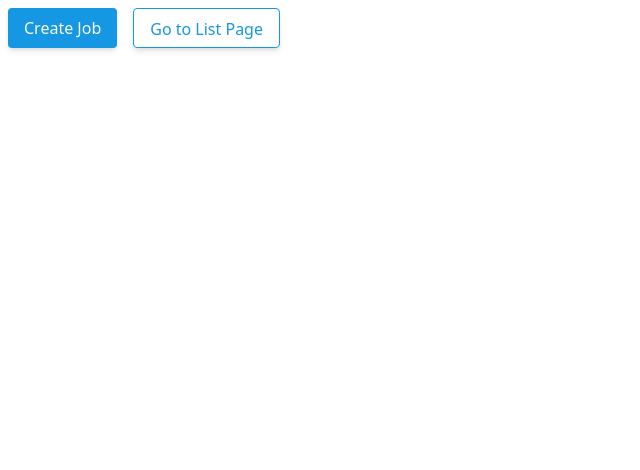
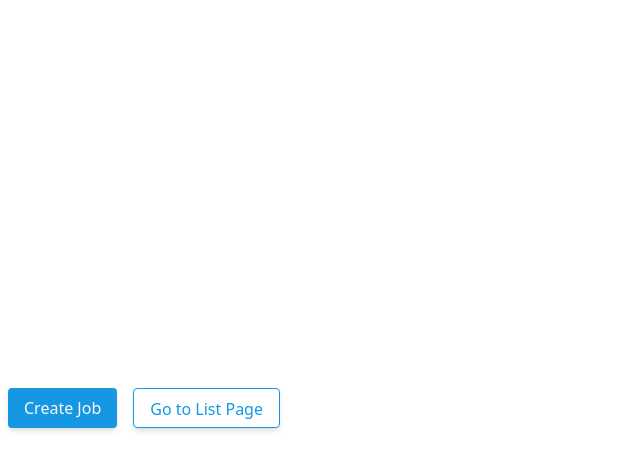
Before and after one commit to i-am-arav/job-portal, a React (Create React App) app: page / in a window 1280 px wide. Shown: the top 470 px of the page, without its empty margins (0-640 px from the left). Built offline with nearby package versions, Linux system fonts and the light colour scheme.

Commit message:
removing strict mode and eslint

```diff
--- a/src/App.js
+++ b/src/App.js
@@ -1,3 +1,4 @@
+/* eslint no-use-before-define: 0 */
 import CreateJob from "./pages/CreateJob";
 import JobList from "./pages/JobList";
 import { BrowserRouter as Router, Routes, Route } from 'react-router-dom';
--- a/src/pages/CreateJob/index.js
+++ b/src/pages/CreateJob/index.js
@@ -7,9 +7,9 @@ const CreateJob = () => {
   const navigate = useNavigate();
   const [openModal, setOpenModal] = React.useState(false)
   return (
-    <div className='mt-2 ml-2 flex items-center space-x-4'><Button onClick={() => setOpenModal(true)}> Create Job </Button>
+    <div className='mt-2 ml-2 flex items-center justify-start space-x-4 w-screen h-screen '><Button onClick={() => setOpenModal(true)}> Create Job </Button>
     <Button variant={'secondary'} onClick={() => navigate('/list')}>Go to List Page </Button>
-    <CreateJobModal enableModal={setOpenModal} isOpen={openModal}  /></div>
+    <><CreateJobModal enableModal={setOpenModal} isOpen={openModal}  /></></div>
 
   )
 }
```
Also changed, not shown: src/index.js (+1 -6 lines).
